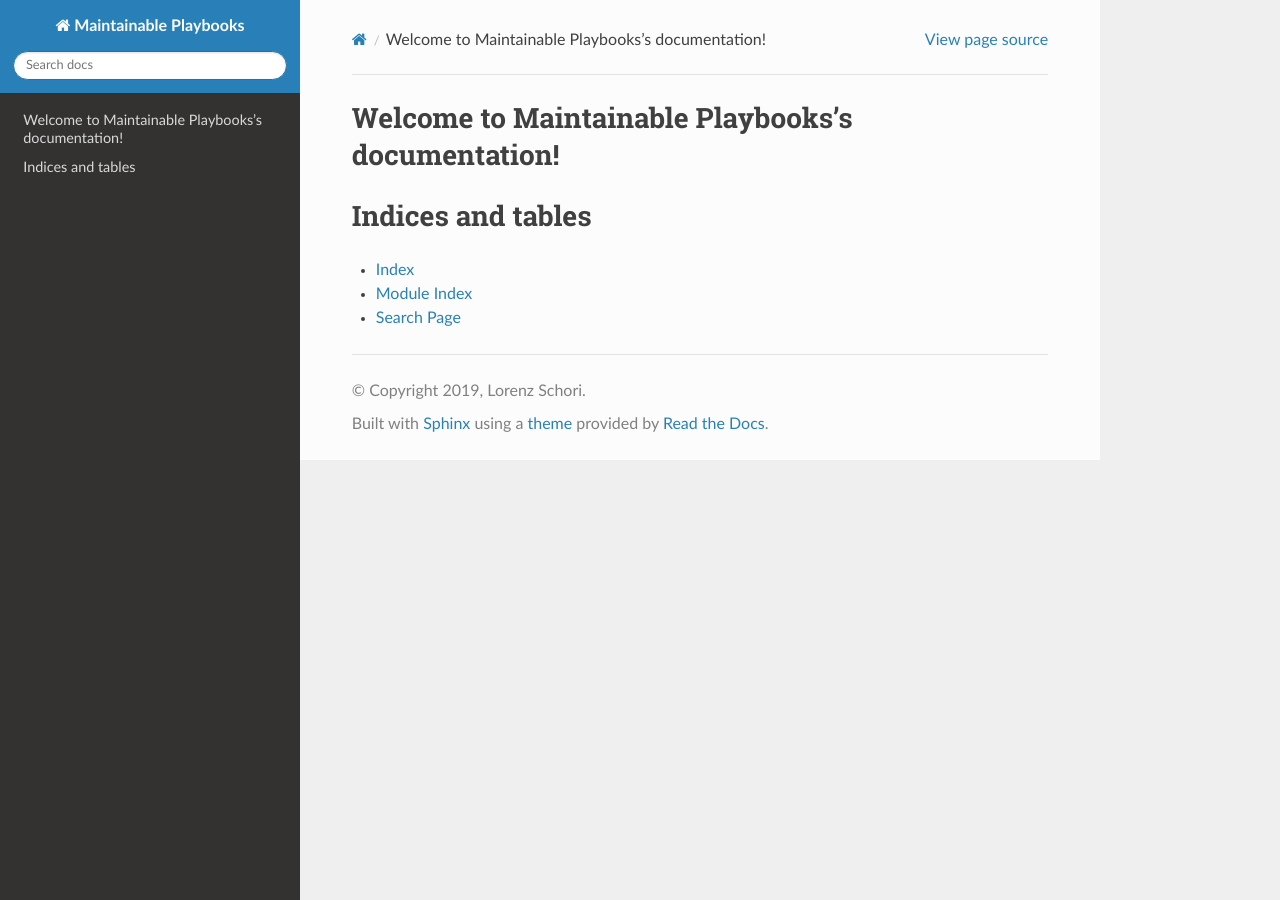
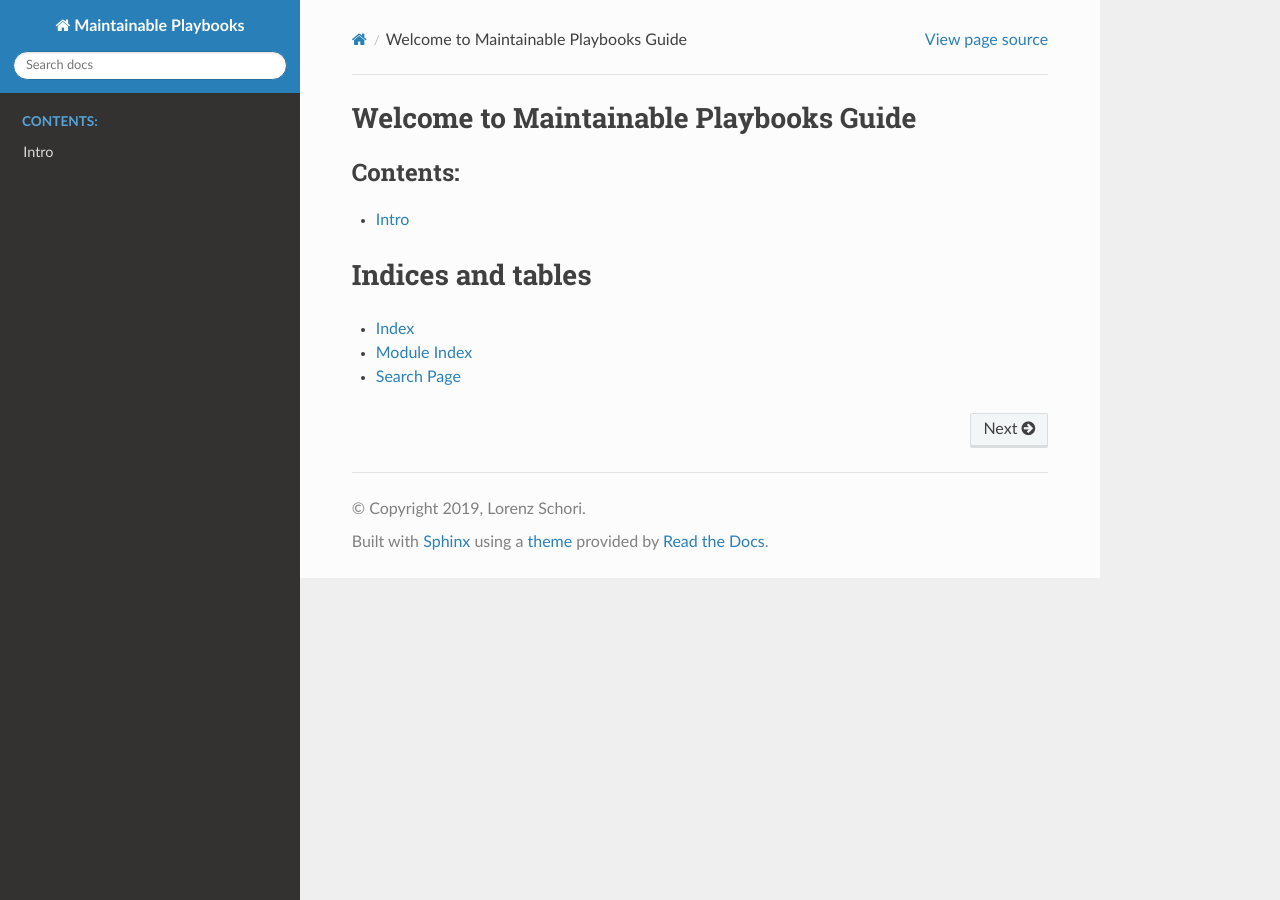
Before and after one commit to znerol/ansible-maintainable-playbooks, a Sphinx documentation site: the page built from doc/index.rst, in a window 1280 px wide. Built offline with Sphinx 7.4.7 and the Read the Docs theme 2.0.0, drawn with Linux system fonts in a browser that asks for light colours.

Commit message:
chore(docs): Add intro

```diff
--- a/doc/index.rst
+++ b/doc/index.rst
@@ -3,12 +3,14 @@
    You can adapt this file completely to your liking, but it should at least
    contain the root `toctree` directive.
 
-Welcome to Maintainable Playbooks's documentation!
-==================================================
+Welcome to Maintainable Playbooks Guide
+=======================================
 
 .. toctree::
    :maxdepth: 2
    :caption: Contents:
+
+   intro
 
 
 
```
Also changed, not shown: doc/intro.rst (added, +14 -0 lines).
